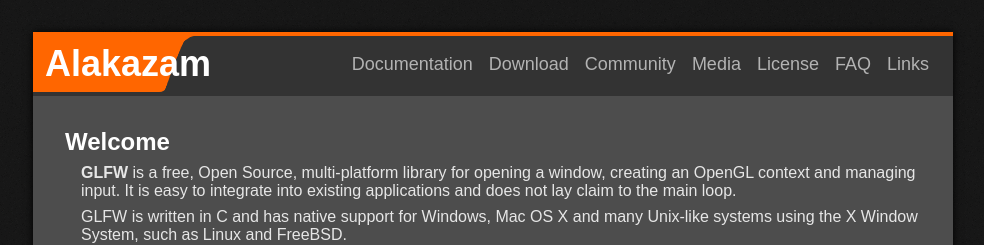
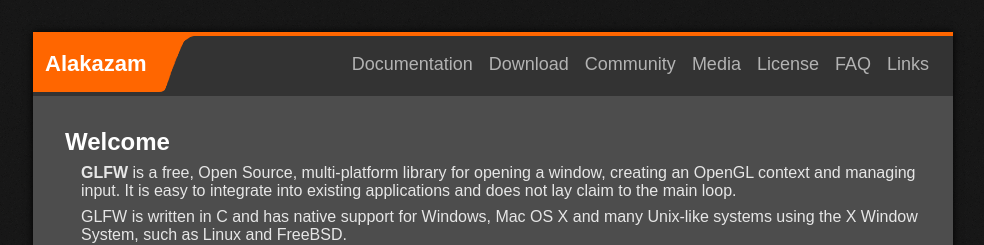
Before and after one commit to quake0day/Alakazam, a Jekyll site: the page built from index.md, in a window 1280 px wide. Shown: the top 245 px of the page, without its empty margins (147-1131 px from the left). Built offline with Jekyll 4.4.1, drawn with Linux system fonts in a browser that asks for light colours.

Commit message:
change index

```diff
--- a/css/style.css
+++ b/css/style.css
@@ -143,7 +143,7 @@ a:hover {
   padding-right: 12px;
   float: left;
   color: #ffffff;
-  font-size: 36px;
+  font-size: 22px;
   font-weight: bold;
 }
 
```
